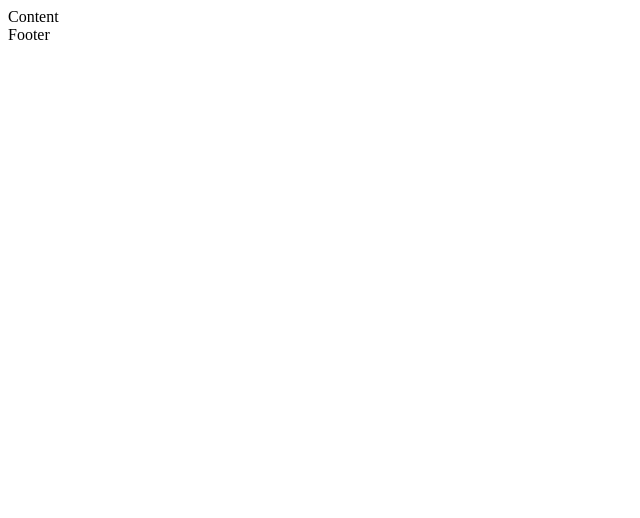
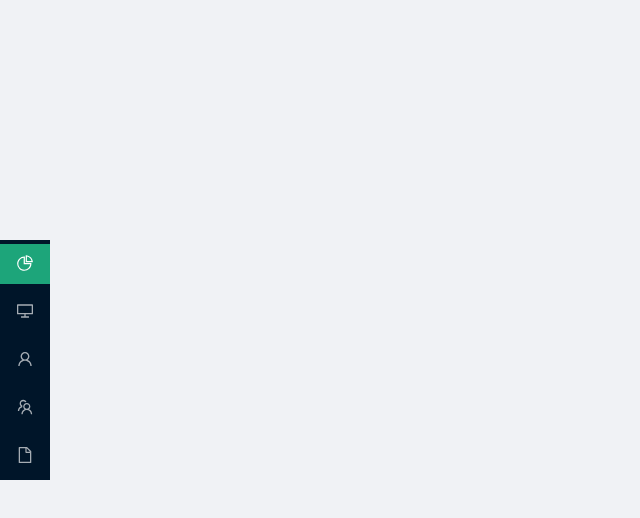
Before and after one commit to oldtune/dojora_fe, a React (Create React App) app: page / in a window 1280 px wide. Shown: the top 518 px of the page, without its empty margins (0-640 px from the left). Built offline with nearby package versions, Linux system fonts and the light colour scheme.

Commit message:
done menu ui

```diff
--- a/craco.config.js
+++ b/craco.config.js
@@ -7,7 +7,10 @@ module.exports = {
       options: {
         lessLoaderOptions: {
           lessOptions: {
-            modifyVars: { "@primary-color": "#1DA57A" },
+            modifyVars: {
+              "@primary-color": "#1DA57A",
+              "@menu-collapsed-width": "50px",
+            },
             javascriptEnabled: true,
           },
         },
--- /dev/null
+++ b/src/App.less
@@ -0,0 +1,12 @@
+@import "~antd/dist/antd.less";
+
+.menu-sider {
+  position: absolute;
+  top: 30%;
+  background: rgba(0, 0, 0, 0);
+}
+
+.menu-sider.menu-sider-refined {
+  min-width: 50px;
+  width: 50px;
+}
--- a/src/App.tsx
+++ b/src/App.tsx
@@ -1,14 +1,71 @@
-import React from 'react';
-import logo from './logo.svg';
-import './App.scss';
+import {
+  DesktopOutlined,
+  FileOutlined,
+  PieChartOutlined,
+  TeamOutlined,
+  UserOutlined,
+} from '@ant-design/icons';
+import "./App.less";
+import type { MenuProps } from 'antd';
+import { Breadcrumb, Layout, Menu } from 'antd';
+import React, { useState } from 'react';
 import { Home } from './pages/Home/Home';
 
-function App() {
-  return (
-    <div className="App">
-      <Home />
-    </div>
-  );
+const { Header, Content, Footer, Sider } = Layout;
+
+type MenuItem = Required<MenuProps>['items'][number];
+
+function getItem(
+  label: React.ReactNode,
+  key: React.Key,
+  icon?: React.ReactNode,
+  children?: MenuItem[],
+): MenuItem {
+  return {
+    key,
+    icon,
+    children,
+    label,
+    className: "menu-item"
+  } as MenuItem;
 }
 
+const items: MenuItem[] = [
+  getItem('Option 1', '1', <PieChartOutlined />),
+  getItem('Option 2', '2', <DesktopOutlined />),
+  getItem('User', 'sub1', <UserOutlined />, [
+    getItem('Tom', '3'),
+    getItem('Bill', '4'),
+    getItem('Alex', '5'),
+  ]),
+  getItem('Team', 'sub2', <TeamOutlined />, [getItem('Team 1', '6'), getItem('Team 2', '8')]),
+  getItem('Files', '9', <FileOutlined />),
+];
+
+const App: React.FC = () => {
+  const [collapsed, setCollapsed] = useState(true);
+
+  return (
+    <Layout style={{ minHeight: '100vh' }}>
+      <Sider collapsed={true} collapsedWidth="50px" className="menu-sider menu-sider-refined">
+        {/* <div className="logo" /> */}
+        <Menu theme="dark" defaultSelectedKeys={['1']} mode="inline" items={items} />
+      </Sider>
+      <Layout className="site-layout">
+        {/* <Header className="site-layout-background" style={{ padding: 0 }} /> */}
+        <Content style={{ margin: '0 16px' }}>
+          {/* <Breadcrumb style={{ margin: '16px 0' }}>
+            <Breadcrumb.Item>User</Breadcrumb.Item>
+            <Breadcrumb.Item>Bill</Breadcrumb.Item>
+          </Breadcrumb> */}
+          <div className="site-layout-background" style={{ padding: 24, minHeight: 360 }}>
+            <Home />
+          </div>
+        </Content>
+        {/* <Footer style={{ textAlign: 'center' }}>Dojora Project</Footer> */}
+      </Layout>
+    </Layout>
+  );
+};
+
 export default App;
--- /dev/null
+++ b/src/Components/Challenge_List/Challenge.ts
@@ -0,0 +1,5 @@
+export type Challenge = {
+  title: String;
+  description: String;
+  createdDate: String;
+};
--- /dev/null
+++ b/src/Components/Challenge_List/Challenge_List.tsx
@@ -0,0 +1,12 @@
+import { List } from "antd";
+import { Challenge } from "./Challenge";
+import "./Challenge_List.less";
+
+type ChallengeListProps = {
+    challenges: Challenge[]
+}
+
+export const ChallengeList: React.FC<ChallengeListProps> = (props: ChallengeListProps): JSX.Element => {
+    console.log(props);
+    return (<List dataSource={props.challenges}></List>)
+}
--- a/src/index.tsx
+++ b/src/index.tsx
@@ -1,6 +1,6 @@
 import React from 'react';
 import ReactDOM from 'react-dom/client';
-import './index.scss';
+import './index.less';
 import App from './App';
 import reportWebVitals from './reportWebVitals';
 
--- a/src/pages/Home/Home.tsx
+++ b/src/pages/Home/Home.tsx
@@ -1,12 +1,10 @@
 import { Fragment } from "react";
-import "./Home.scss";
+import "./Home.less";
 import { Layout } from "antd";
+import { ChallengeList } from "../../Components/Challenge_List/Challenge_List";
+import { Challenge } from "../../Components/Challenge_List/Challenge";
 
-const { Footer, Content } = Layout;
-
-export function Home(props: {}) {
-    return (<Layout>
-        <Content>Content</Content>
-        <Footer>Footer</Footer>
-    </Layout>)
+export const Home: React.FC<{}> = (props: {}): JSX.Element => {
+    let challenges: Challenge[] = [{ title: "hi", description: "hiiii", createdDate: "" }];
+    return (<ChallengeList {...{ challenges }}></ChallengeList>)
 }
```
Also changed, not shown: src/Components/Challenge_List/Challenge_List.less (added), src/index.less (added), src/index.scss (deleted), src/pages/Home/Home.less (added), src/pages/Home/Home.scss (deleted), 1 other file (tests, documents, lock files or other folders).
